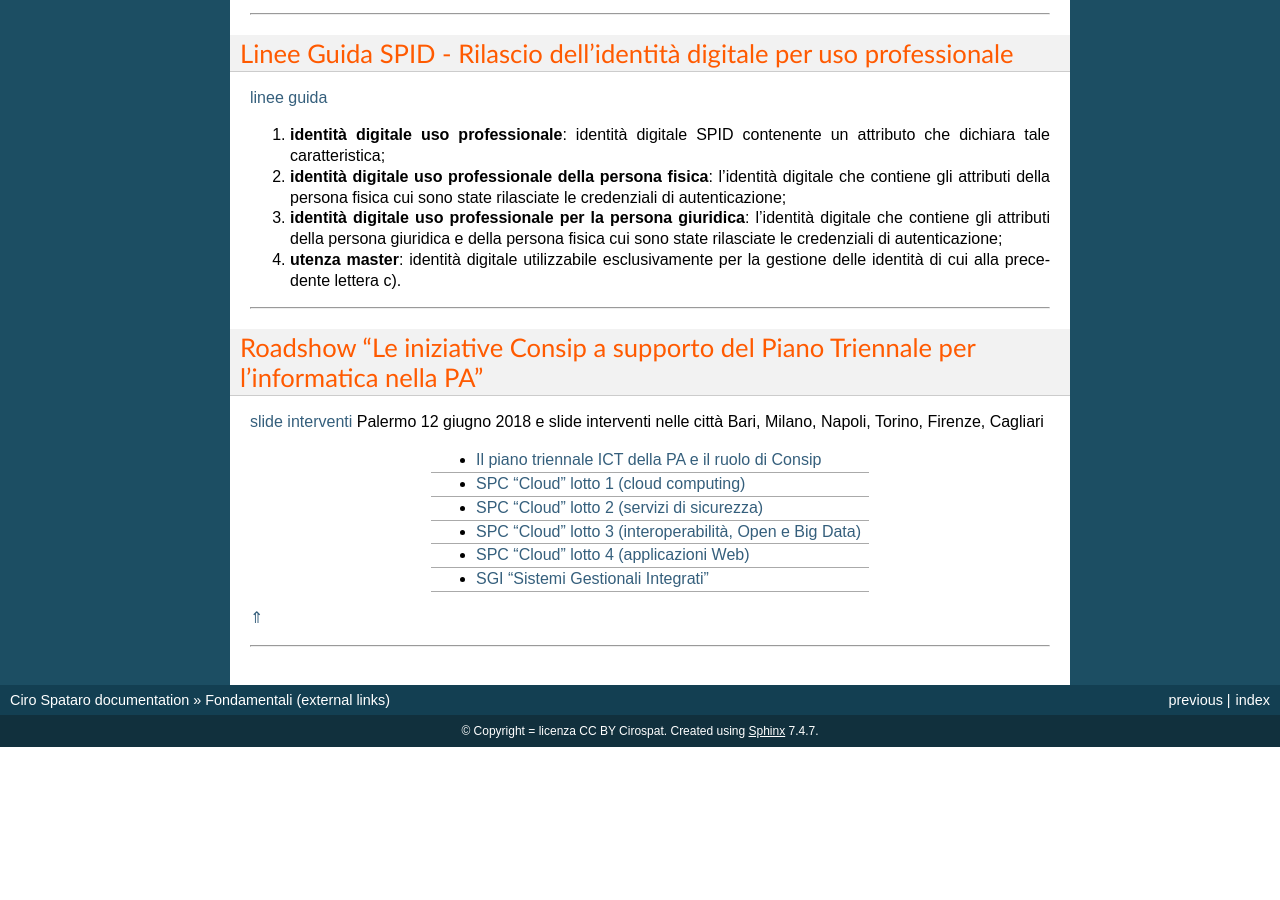
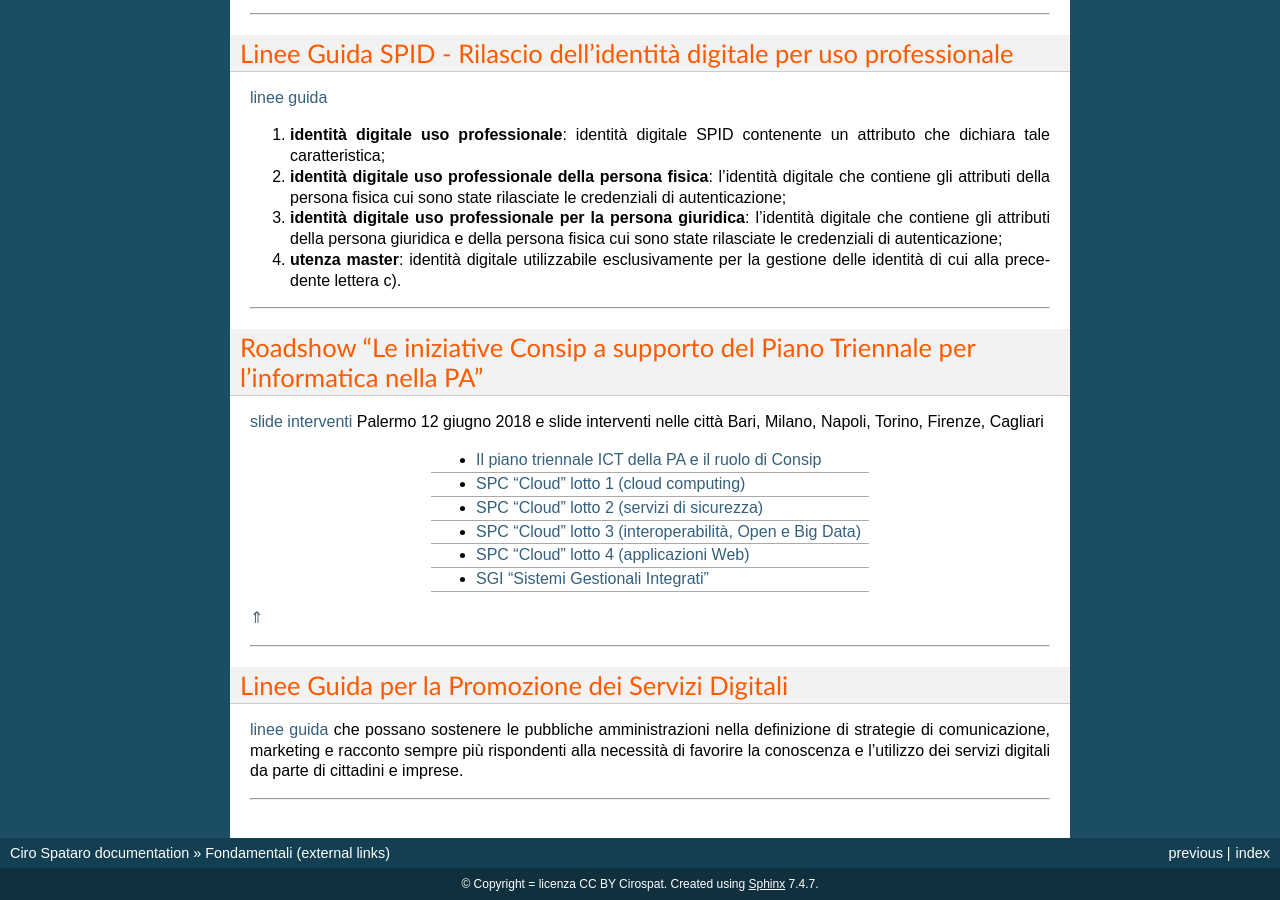
Before and after one commit to cirospat/rtd-schematipo, a Sphinx documentation site: the page built from docs/fondamentali.rst, in a window 1280 px wide and 900 px high, scrolled down 2441 px. Built offline with Sphinx 7.4.7, drawn with Linux system fonts in a browser that asks for light colours; pages that are not in the unit, such as notebooks, are missing from menus; before the commit the page ends 3188 px from its top, so only the background shows below that; some of the changed text lies outside the part shown.

Commit message:
Google Docs reST Editor@2018-6-16 8:45:53

```diff
--- a/docs/fondamentali.rst
+++ b/docs/fondamentali.rst
@@ -222,6 +222,15 @@ Roadshow “Le iniziative Consip a supporto del Piano Triennale per l’informat
 
 --------
 
+.. _h2376304862723f44277724b85114:
+
+Linee Guida per la Promozione dei Servizi Digitali
+**************************************************
+
+\ |LINK33|\  che possano sostenere le pubbliche amministrazioni nella definizione di strategie di comunicazione, marketing e racconto sempre più rispondenti alla necessità di favorire la conoscenza e l’utilizzo dei servizi digitali da parte di cittadini e imprese.
+
+--------
+
 .. _h2c1d74277104e41780968148427e:
 
 
@@ -367,3 +376,7 @@ Roadshow “Le iniziative Consip a supporto del Piano Triennale per l’informat
 .. |LINK32| raw:: html
 
     <a href="#bookmark-id-5ak5khujvzst">⇑</a>
+
+.. |LINK33| raw:: html
+
+    <a href="https://comunica-lg.readthedocs.io" target="_blank">linee guida</a>
```
